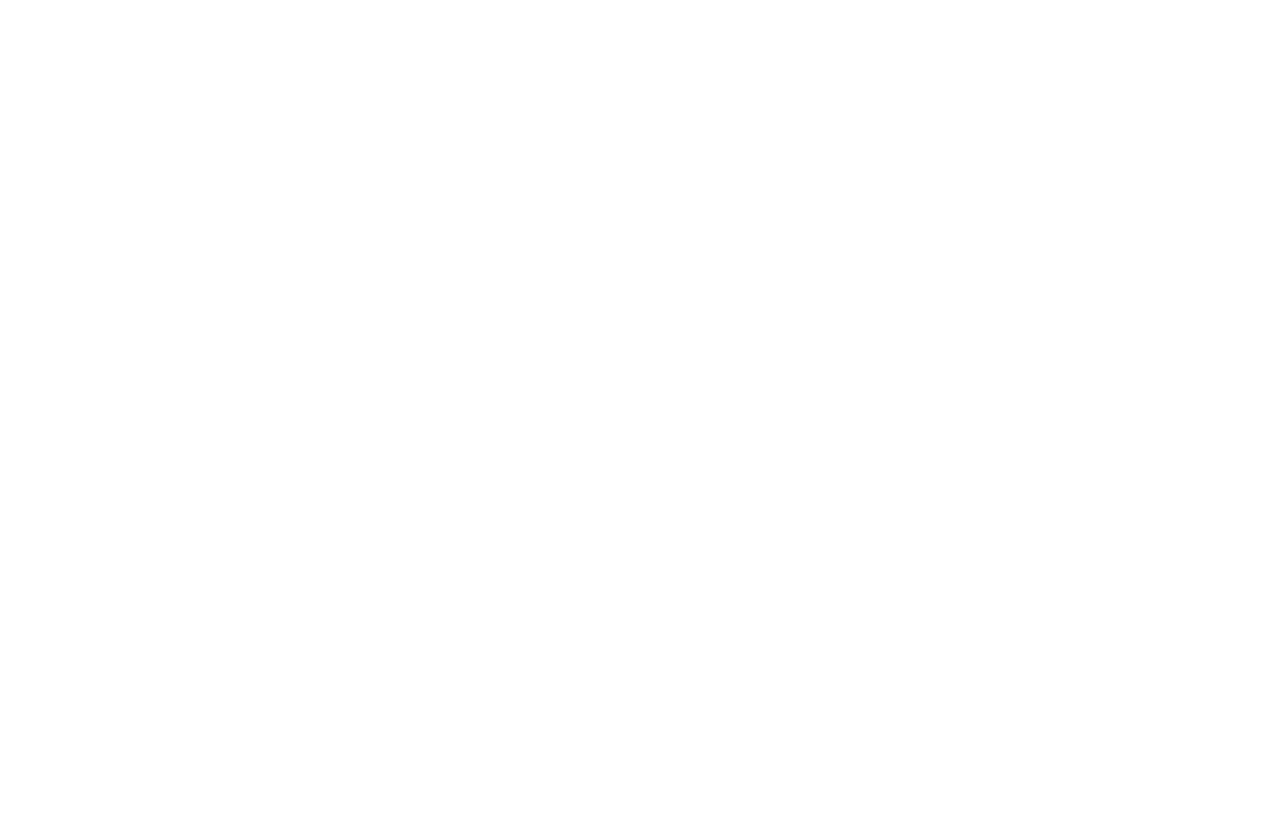
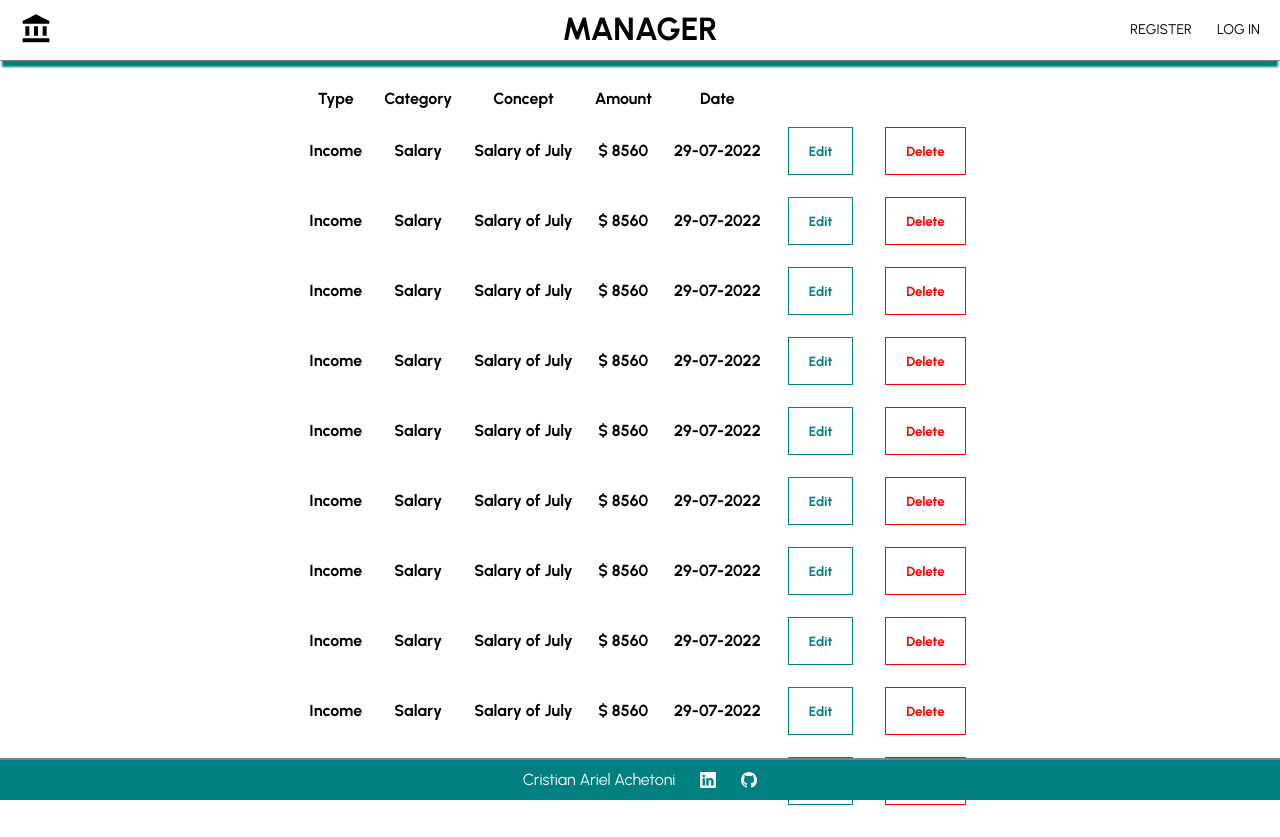
Before and after one commit to crisar0790/CHALLENGE-FULL-STACK, a React (Create React App) app in the folder client/: page /operations in a window 1280 px wide. Before the commit this address had no page. Before the commit the page ends 800 px from the top, so only its background shows below. Built offline with nearby package versions, Linux system fonts and the light colour scheme.

Commit message:
creación de página OperationsList

```diff
--- a/client/src/App.js
+++ b/client/src/App.js
@@ -1,10 +1,12 @@
-import { Route, Routes, Navigate } from 'react-router-dom';
+import { Route, Routes } from 'react-router-dom';
 import Home from './pages/Home';
+import OperationsList from './pages/OperationsList';
 
 function App() {
     return (
       <Routes>
         <Route exact path='/' element={<Home />} />
+        <Route path='/operations' element={<OperationsList />} />
       </Routes>
     );
   }
--- a/client/src/components/LastOpertions.jsx
+++ b/client/src/components/LastOpertions.jsx
@@ -1,4 +1,5 @@
 import React from 'react'
+import { Link } from 'react-router-dom';
 import styled from 'styled-components';
 import Operations from './Operations';
 
@@ -41,7 +42,9 @@ const LastOpertions = () => {
             <Wrapper>
                 <Title>Last Operations</Title>
                 <Operations />
-                <Button>Show more operations</Button>
+                <Link to='/operations'>
+                    <Button>Show more operations</Button>
+                </Link>
             </Wrapper>
         </Container>
     )
--- /dev/null
+++ b/client/src/pages/OperationsList.jsx
@@ -0,0 +1,16 @@
+import React from 'react';
+import Footer from '../components/Footer';
+import Navbar from '../components/Navbar';
+import Operations from '../components/Operations';
+
+const OperationsList = () => {
+  return (
+    <div>
+        <Navbar />
+        <Operations />
+        <Footer />
+    </div>
+  )
+}
+
+export default OperationsList
```
